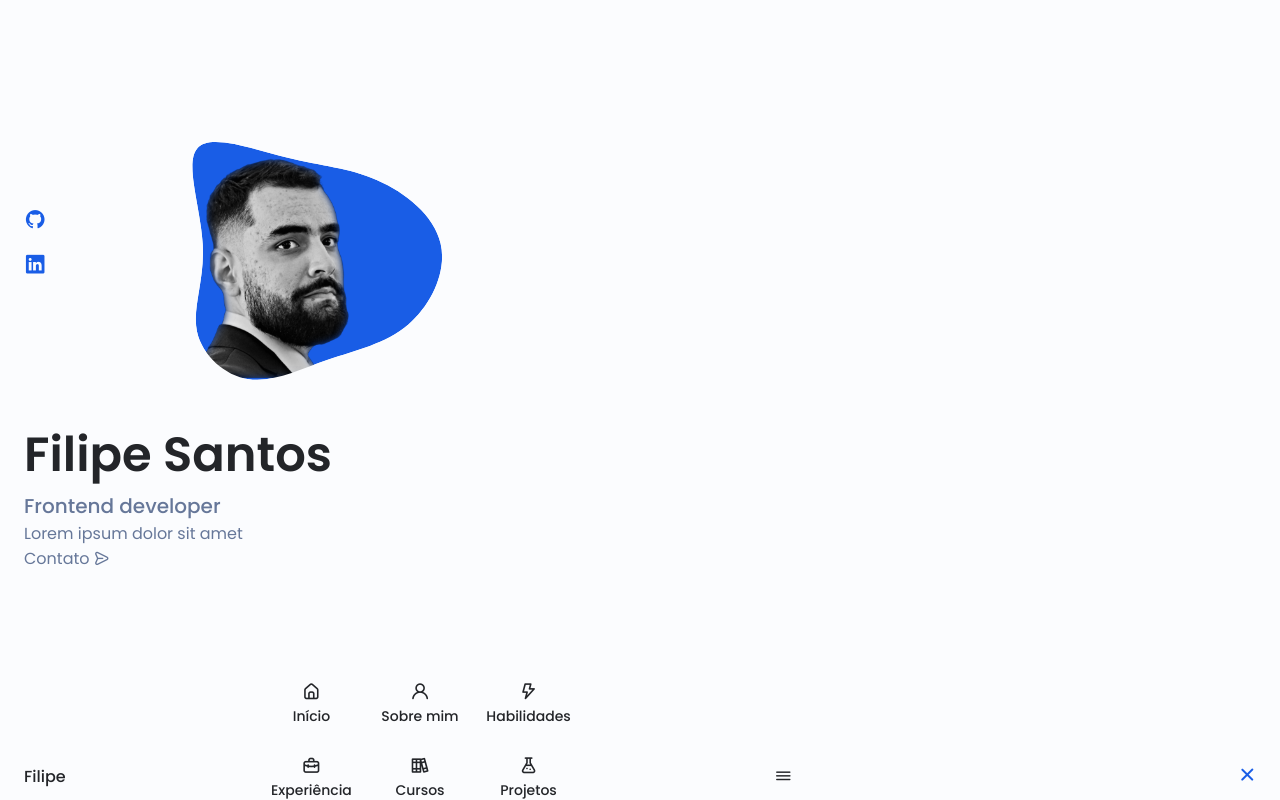
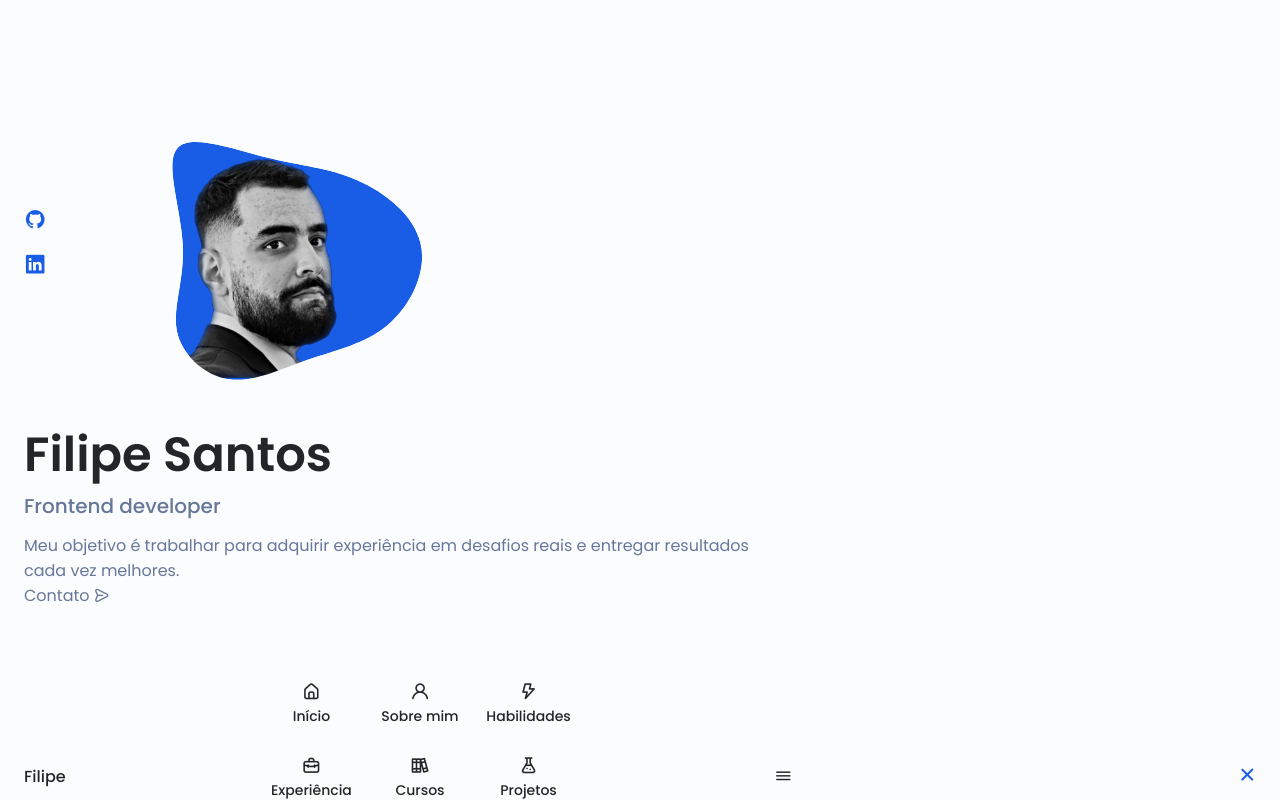
Before and after one commit to filipedss/portifolio_site, a plain HTML site: page index.html in a window 1280 px wide. Drawn offline with nearby package versions, Linux system fonts and the light colour scheme.

Commit message:
add description

```diff
--- a/assets/css/style.css
+++ b/assets/css/style.css
@@ -261,6 +261,7 @@ img {
   font-size: var(--h3-font-size);
   color: var(--text-color);
   font-weight: var(--font-medium);
+  margin-bottom: var(--mb-0-75);
 }
 
 .home__data{
--- a/index.html
+++ b/index.html
@@ -79,13 +79,13 @@
           </a>
         </div>
         <div class="home__img">
-          <svg class="home__blob" viewBox="30 10 150 150" xmlns="http://www.w3.org/2000/svg">
+          <svg class="home__blob" viewBox="40 10 150 150" xmlns="http://www.w3.org/2000/svg">
             <mask id="mask0" mask-type="alpha">
               <path d="M41.6,-43.9C55.7,-37.8,70.1,-26.3,73.3,-12.3C76.6,1.7,68.6,18.4,57.2,28.2C45.7,38,30.9,41,16.9,45.9C2.9,50.7,-10.2,57.4,-22.5,55.6C-34.7,53.8,-46,43.5,-48.5,31.7C-51,19.8,-44.7,6.5,-45.6,-11.5C-46.5,-29.5,-54.8,-52.3,-48.4,-59.8C-42,-67.3,-21,-59.6,-3.6,-55.2C13.8,-50.9,27.5,-50.1,41.6,-43.9Z" transform="translate(100 100)" />
             </mask>
             <g mask="url(#mask0)">
               <path d="M41.6,-43.9C55.7,-37.8,70.1,-26.3,73.3,-12.3C76.6,1.7,68.6,18.4,57.2,28.2C45.7,38,30.9,41,16.9,45.9C2.9,50.7,-10.2,57.4,-22.5,55.6C-34.7,53.8,-46,43.5,-48.5,31.7C-51,19.8,-44.7,6.5,-45.6,-11.5C-46.5,-29.5,-54.8,-52.3,-48.4,-59.8C-42,-67.3,-21,-59.6,-3.6,-55.2C13.8,-50.9,27.5,-50.1,41.6,-43.9Z" transform="translate(100 100)" />
-              <image class="home__blob-img" x="32" y="23" xlink:href="assets/img/persona-home1.png"/>
+              <image class="home__blob-img" x="36" y="23" xlink:href="assets/img/persona-home1.png"/>
             </g>
           </svg>
         </div>
@@ -93,7 +93,7 @@
           <h1 class="home__title">Filipe Santos</h1>
           <h3 class="home__subtitle">Frontend developer</h3>
           <p class="home__description">
-            Lorem ipsum dolor sit amet
+            Meu objetivo é trabalhar para adquirir experiência em desafios reais e entregar resultados cada vez melhores.
           </p>
           <a href="#contanto" id="contato" class="button button--flex">
             Contato <i class="uil uil-message button__icon"></i>
```
